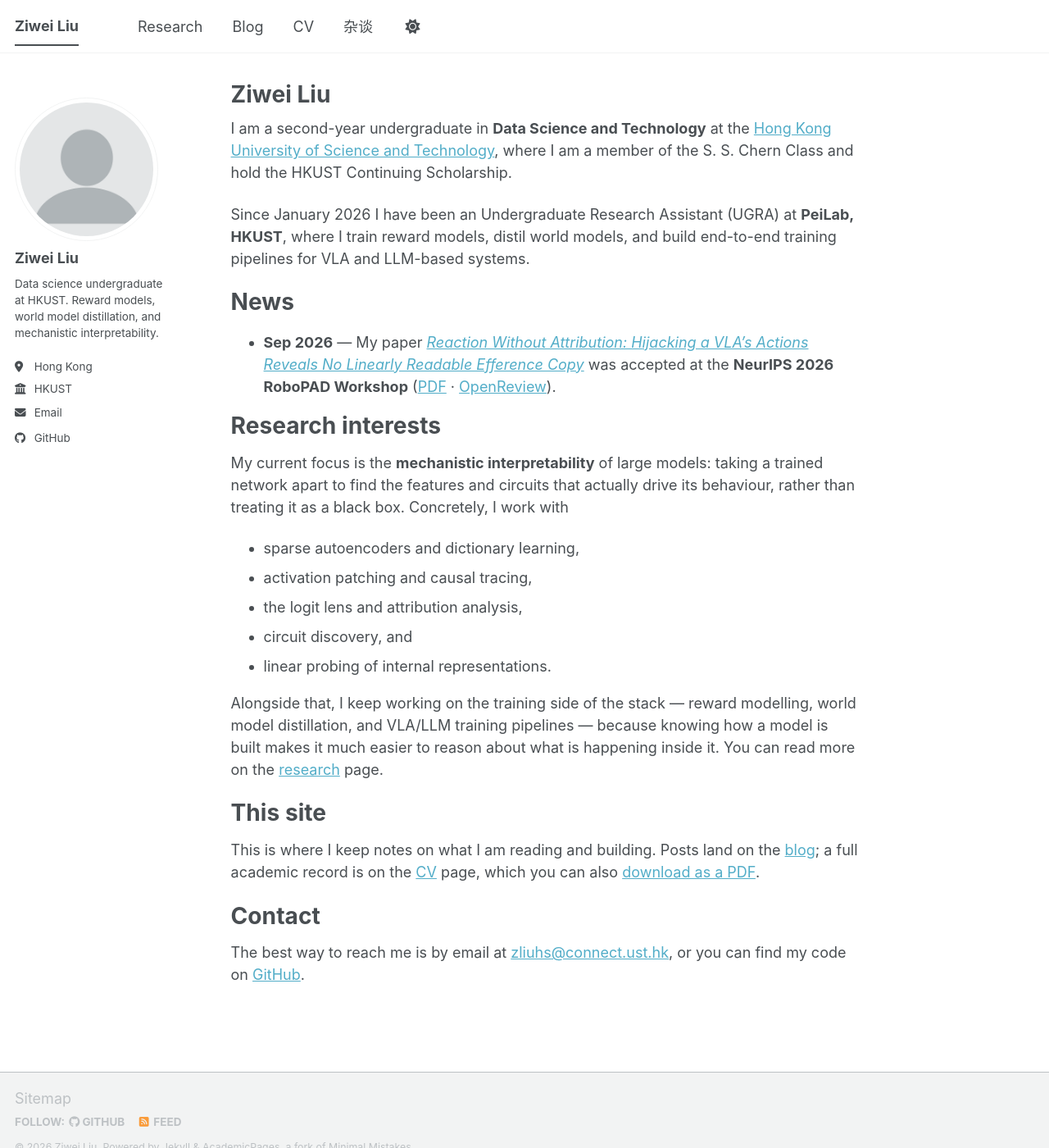
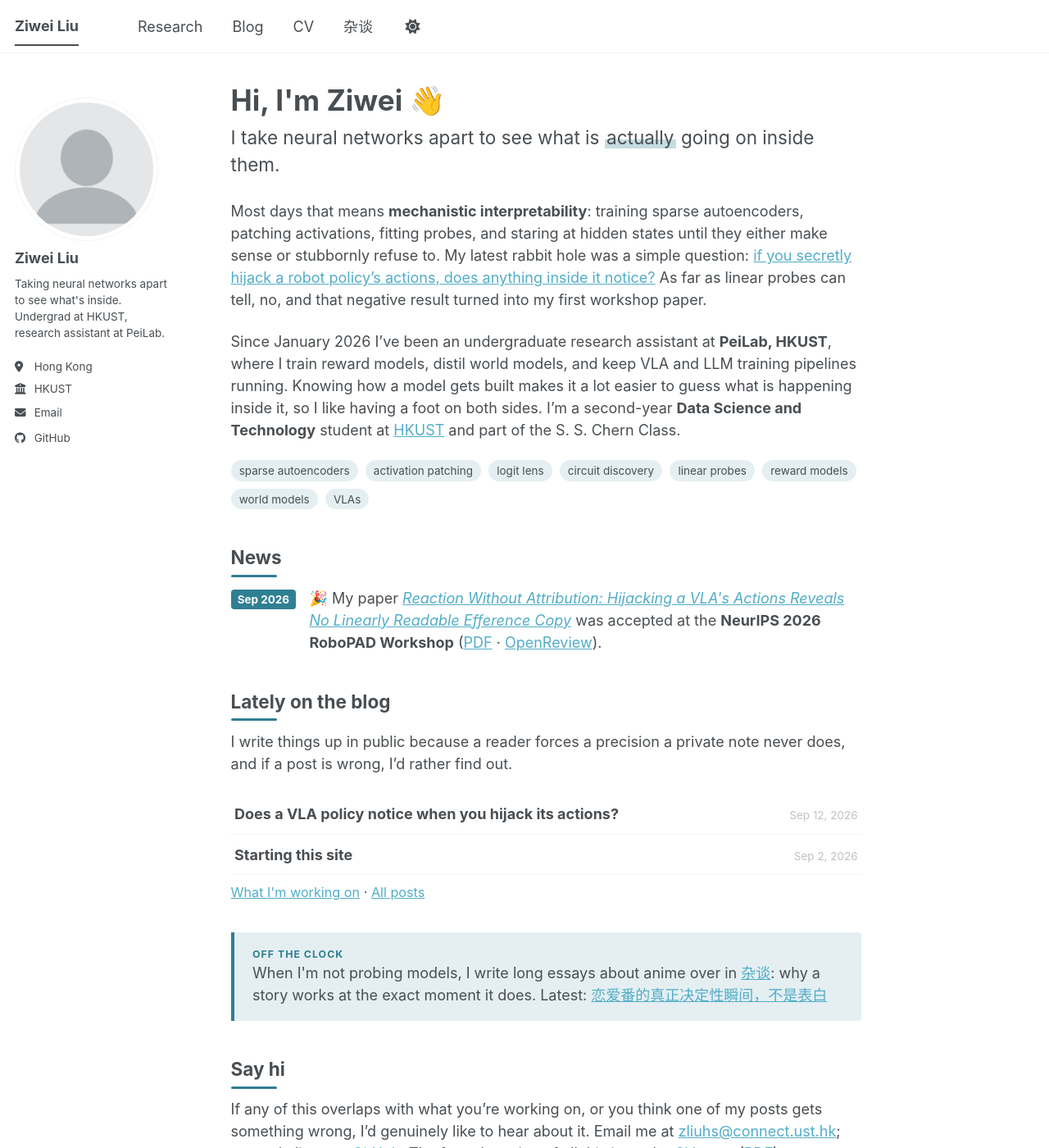
Before and after one commit to Waxmell114514/blog, a Jekyll site: the page built from _pages/about.md, in a window 1280 px wide and 1400 px high. Shown: the whole window at 82% size. Built offline with Jekyll 4.4.1, drawn with Linux system fonts in a browser that asks for light colours; a script bundle is joined from its source files by our own code; library files that are not in the unit come from our copies; some of the changed text lies outside the part shown.

Commit message:
Make the homepage warmer and more personal
Rewrite the About page as a first-person intro with a greeting, a
one-line hook and a concrete example from the VLA post, replace the
methods bullet list with chips, show the latest posts and 杂谈 essay
automatically, and fold "This site" and "Contact" into a friendly
"Say hi". Styles live in a new _sass/layout/_home.scss scoped to the
homepage; single.html gains an opt-in hide_title flag.

Co-Authored-By: Claude Opus 5.5 (1M context) <noreply@anthropic.com>
Claude-Session: https://claude.ai/code/session_019HpR9meyVCph2cYnDehMRa

```diff
--- a/_config.yml
+++ b/_config.yml
@@ -26,7 +26,7 @@ author:
   avatar           : "profile.png"
   name             : "Ziwei Liu"
   pronouns         : # example: "she/her"
-  bio              : "Data science undergraduate at HKUST. Reward models, world model distillation, and mechanistic interpretability."
+  bio              : "Taking neural networks apart to see what's inside. Undergrad at HKUST, research assistant at PeiLab."
   location         : "Hong Kong"
   employer         : "HKUST"
   uri              : # URL
--- a/_layouts/single.html
+++ b/_layouts/single.html
@@ -26,7 +26,7 @@ layout: default
     <div class="page__inner-wrap">
       {% unless page.header.overlay_color or page.header.overlay_image %}
         <header>
-          {% if page.title %}<h1 class="page__title" itemprop="headline">{{ page.title | markdownify | remove: "<p>" | remove: "</p>" }}</h1>{% endif %}
+          {% if page.title and page.hide_title != true %}<h1 class="page__title" itemprop="headline">{{ page.title | markdownify | remove: "<p>" | remove: "</p>" }}</h1>{% endif %}
           {% if page.read_time %}
             <p class="page__meta"><i class="fa fa-clock" aria-hidden="true"></i> {% include read-time.html %}</p>
           {% endif %}
--- a/_pages/about.md
+++ b/_pages/about.md
@@ -10,50 +11,88 @@ redirect_from:
 
 {% include base_path %}
 
-I am a second-year undergraduate in **Data Science and Technology** at the
-[Hong Kong University of Science and Technology](https://hkust.edu.hk), where I am
-a member of the S. S. Chern Class and hold the HKUST Continuing Scholarship.
+<div class="home" markdown="1">
 
-Since January 2026 I have been an Undergraduate Research Assistant (UGRA) at
-**PeiLab, HKUST**, where I train reward models, distil world models, and build
-end-to-end training pipelines for VLA and LLM-based systems.
+<header class="home-hero">
+  <p class="home-hello">Hi, I'm Ziwei <span class="home-wave" aria-hidden="true">👋</span></p>
+  <p class="home-lede">I take neural networks apart to see what is <span class="home-mark">actually</span> going on inside them.</p>
+</header>
 
-News
-======
-* **Sep 2026** — My paper
-  [*Reaction Without Attribution: Hijacking a VLA's Actions Reveals No Linearly
-  Readable Efference Copy*]({{ base_path }}/research/reaction-without-attribution/)
-  was accepted at the **NeurIPS 2026 RoboPAD Workshop**
-  ([PDF]({{ base_path }}/files/Reaction_Without_Attribution.pdf) ·
-  [OpenReview](https://openreview.net/forum?id=1OTHIshAFK)).
+Most days that means **mechanistic interpretability**: training sparse
+autoencoders, patching activations, fitting probes, and staring at hidden states
+until they either make sense or stubbornly refuse to. My latest rabbit hole was a
+simple question: [if you secretly hijack a robot policy's actions, does anything
+inside it notice?]({{ base_path }}/posts/2026/09/hijacking-vla-actions/) As far
+as linear probes can tell, no, and that negative result turned into my first
+workshop paper.
 
-Research interests
-======
-My current focus is the **mechanistic interpretability** of large models: taking
-a trained network apart to find the features and circuits that actually drive its
-behaviour, rather than treating it as a black box. Concretely, I work with
+Since January 2026 I've been an undergraduate research assistant at **PeiLab,
+HKUST**, where I train reward models, distil world models, and keep VLA and LLM
+training pipelines running. Knowing how a model gets built makes it a lot easier
+to guess what is happening inside it, so I like having a foot on both sides.
+I'm a second-year **Data Science and Technology** student at
+[HKUST](https://hkust.edu.hk) and part of the S. S. Chern Class.
 
-* sparse autoencoders and dictionary learning,
-* activation patching and causal tracing,
-* the logit lens and attribution analysis,
-* circuit discovery, and
-* linear probing of internal representations.
+<ul class="home-chips" aria-label="Things I work with">
+  <li>sparse autoencoders</li>
+  <li>activation patching</li>
+  <li>logit lens</li>
+  <li>circuit discovery</li>
+  <li>linear probes</li>
+  <li>reward models</li>
+  <li>world models</li>
+  <li>VLAs</li>
+</ul>
 
-Alongside that, I keep working on the training side of the stack — reward
-modelling, world model distillation, and VLA/LLM training pipelines — because
-knowing how a model is built makes it much easier to reason about what is
-happening inside it. You can read more on the [research]({{ base_path }}/research/)
-page.
+## News
 
-This site
-======
-This is where I keep notes on what I am reading and building. Posts land on the
-[blog]({{ base_path }}/year-archive/); a full academic record is on the
-[CV]({{ base_path }}/cv/) page, which you can also
-[download as a PDF]({{ base_path }}/files/Ziwei_Liu_CV.pdf).
+<ul class="home-news">
+  <li>
+    <span class="home-date">Sep 2026</span>
+    <span>🎉 My paper
+      <a href="{{ base_path }}/research/reaction-without-attribution/"><em>Reaction Without Attribution: Hijacking a VLA's Actions Reveals No Linearly Readable Efference Copy</em></a>
+      was accepted at the <strong>NeurIPS 2026 RoboPAD Workshop</strong>
+      (<a href="{{ base_path }}/files/Reaction_Without_Attribution.pdf">PDF</a> ·
+      <a href="https://openreview.net/forum?id=1OTHIshAFK">OpenReview</a>).</span>
+  </li>
+</ul>
 
-Contact
-======
-The best way to reach me is by email at
-[zliuhs@connect.ust.hk](mailto:zliuhs@connect.ust.hk), or you can find my code on
-[GitHub](https://github.com/Waxmell114514).
+## Lately on the blog
+
+I write things up in public because a reader forces a precision a private note
+never does, and if a post is wrong, I'd rather find out.
+
+{% assign home_posts = site.posts | slice: 0, 3 %}
+<ul class="home-posts">
+  {% for post in home_posts %}
+  <li>
+    <a href="{{ base_path }}{{ post.url }}">
+      <span class="home-post-title">{{ post.title }}</span>
+      <span class="home-post-date">{{ post.date | date: "%b %-d, %Y" }}</span>
+    </a>
+  </li>
+  {% endfor %}
+</ul>
+<p class="home-more"><a href="{{ base_path }}/research/">What I'm working on</a> · <a href="{{ base_path }}/year-archive/">All posts</a></p>
+
+{% assign zt_latest = site.zatsudan | sort: "date" | reverse | first %}
+{% if zt_latest %}
+<aside class="home-aside">
+  <p class="home-aside-label">Off the clock</p>
+  <p>When I'm not probing models, I write long essays about anime over in
+    <a href="{{ base_path }}/zatsudan/">杂谈</a>: why a story works at the
+    exact moment it does. Latest:
+    <a href="{{ base_path }}{{ zt_latest.url }}">{{ zt_latest.title }}</a></p>
+</aside>
+{% endif %}
+
+## Say hi
+
+If any of this overlaps with what you're working on, or you think one of my
+posts gets something wrong, I'd genuinely like to hear about it. Email me at
+[zliuhs@connect.ust.hk](mailto:zliuhs@connect.ust.hk); my code lives on
+[GitHub](https://github.com/Waxmell114514). The formal version of all this is on
+the [CV]({{ base_path }}/cv/) page
+([PDF]({{ base_path }}/files/Ziwei_Liu_CV.pdf)).
+
+</div>
--- /dev/null
+++ b/_sass/layout/_home.scss
@@ -0,0 +1,202 @@
+/* ==========================================================================
+   HOMEPAGE
+   Scoped to `.home` on _pages/about.md so no other page is affected.
+   ========================================================================== */
+
+.home {
+  --home-tint: color-mix(in srgb, var(--global-base-color) 12%, transparent);
+  --home-tint-strong: color-mix(in srgb, var(--global-base-color) 28%, transparent);
+
+  h2 {
+    margin-top: 2em;
+    border-bottom: none;
+    padding-bottom: 0;
+
+    &::after {
+      content: "";
+      display: block;
+      width: 2.5em;
+      height: 3px;
+      margin-top: 0.35em;
+      border-radius: 3px;
+      background: var(--global-base-color);
+    }
+  }
+}
+
+/* Greeting
+   ========================================================================== */
+
+.home-hero {
+  margin-bottom: 1.5em;
+}
+
+.page__content .home-hello {
+  margin: 0;
+  font-size: $type-size-2;
+  font-weight: bold;
+  line-height: 1.2;
+  color: var(--global-text-color);
+}
+
+.home-wave {
+  display: inline-block;
+  transform-origin: 70% 70%;
+  animation: home-wave 2.4s ease-in-out 0.4s 2;
+}
+
+@keyframes home-wave {
+  0%, 60%, 100% { transform: rotate(0deg); }
+  10%, 30% { transform: rotate(14deg); }
+  20% { transform: rotate(-8deg); }
+  40% { transform: rotate(-4deg); }
+  50% { transform: rotate(10deg); }
+}
+
+.page__content .home-lede {
+  margin: 0.4em 0 0;
+  font-size: $type-size-4;
+  line-height: 1.45;
+}
+
+.home-mark {
+  background: linear-gradient(transparent 60%, var(--home-tint-strong) 60%);
+  padding: 0 0.1em;
+}
+
+/* Chips
+   ========================================================================== */
+
+.page__content .home-chips {
+  display: flex;
+  flex-wrap: wrap;
+  gap: 0.5em;
+  margin: 1.25em 0 0;
+  padding: 0;
+  list-style: none;
+
+  li {
+    margin: 0;
+    padding: 0.2em 0.75em;
+    font-size: $type-size-6;
+    border-radius: 999px;
+    background: var(--home-tint);
+    color: var(--global-text-color);
+  }
+}
+
+/* News
+   ========================================================================== */
+
+.home-news {
+  margin: 0;
+  padding: 0;
+  list-style: none;
+
+  li {
+    display: flex;
+    gap: 0.9em;
+    align-items: baseline;
+    margin: 0 0 0.75em;
+  }
+}
+
+.home-date {
+  flex: none;
+  padding: 0.15em 0.6em;
+  font-size: $type-size-6;
+  font-weight: bold;
+  white-space: nowrap;
+  border-radius: $border-radius;
+  background: var(--global-base-color);
+  color: #fff;
+}
+
+/* Recent posts
+   ========================================================================== */
+
+.home-posts {
+  margin: 1em 0 0.5em;
+  padding: 0;
+  list-style: none;
+
+  li {
+    margin: 0;
+    border-bottom: 1px solid var(--global-border-color);
+  }
+
+  a {
+    display: flex;
+    justify-content: space-between;
+    align-items: baseline;
+    gap: 1em;
+    padding: 0.6em 0.25em;
+    text-decoration: none;
+    color: var(--global-text-color);
+    transition: $global-transition;
+
+    &:hover {
+      padding-left: 0.6em;
+      background: var(--home-tint);
+      color: var(--global-base-color);
+    }
+  }
+}
+
+.home-post-title {
+  font-weight: bold;
+}
+
+.home-post-date {
+  flex: none;
+  font-size: $type-size-6;
+  color: var(--global-text-color-light);
+}
+
+.page__content .home-more {
+  font-size: 0.9em;
+}
+
+/* Off-the-clock aside
+   ========================================================================== */
+
+.home-aside {
+  margin: 2em 0 0;
+  padding: 1em 1.25em;
+  border-left: 4px solid var(--global-base-color);
+  border-radius: 0 $border-radius $border-radius 0;
+  background: var(--home-tint);
+
+  p {
+    margin: 0;
+  }
+}
+
+.page__content .home-aside-label {
+  font-size: $type-size-7;
+  font-weight: bold;
+  letter-spacing: 0.08em;
+  text-transform: uppercase;
+  color: var(--global-base-color);
+}
+
+@media (max-width: $small) {
+  .page__content .home-hello {
+    font-size: $type-size-3;
+  }
+
+  .home-posts a {
+    flex-direction: column;
+    gap: 0.15em;
+  }
+}
+
+@media (prefers-reduced-motion: reduce) {
+  .home-wave {
+    animation: none;
+  }
+
+  .home-posts a:hover {
+    padding-left: 0.25em;
+  }
+}
--- a/assets/css/main.scss
+++ b/assets/css/main.scss
@@ -36,6 +36,7 @@
     "layout/archive",
     "layout/sidebar",
     "layout/json_cv",
+    "layout/home",
 
     "vendor/font-awesome/fontawesome",
     "vendor/font-awesome/solid",
```
Also changed, not shown: other parts of _pages/about.md (+1 -0 lines).
